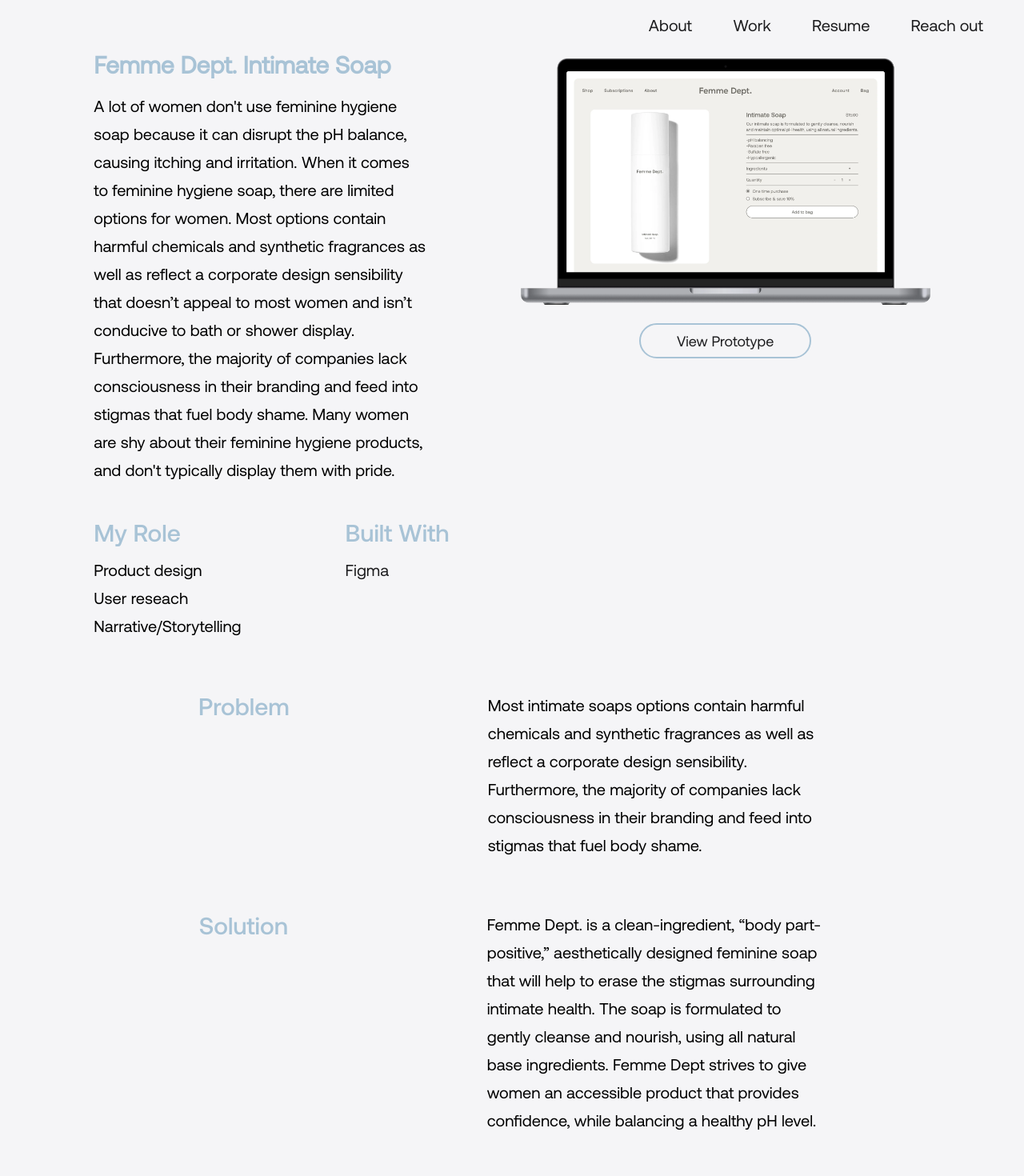
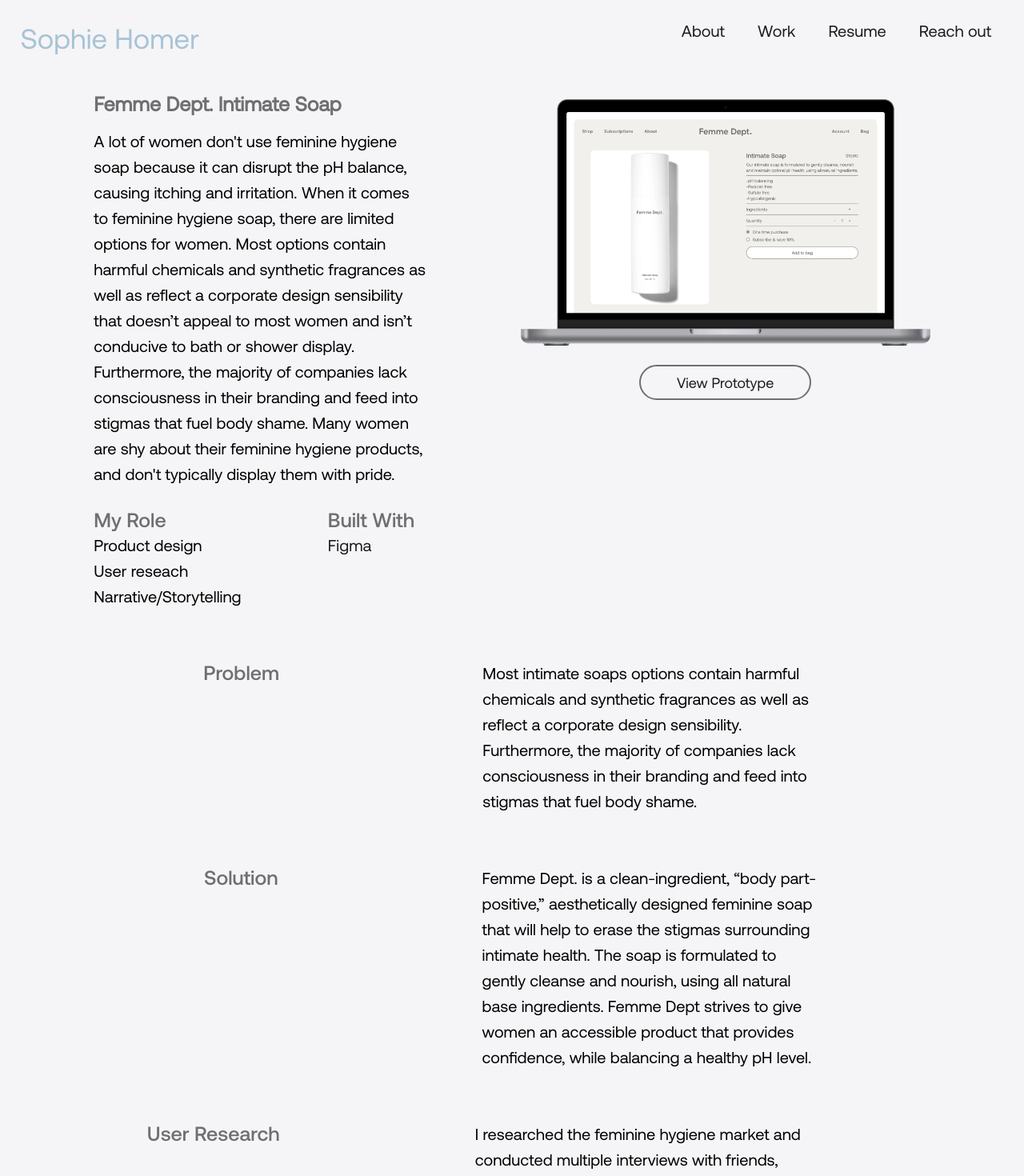
Before and after one commit to sophiehomer/react_portfolio, a React (Create React App) app: page /femme_dept in a window 1280 px wide. Shown: the top 1470 px of the page at 80% size. Built offline with nearby package versions, Linux system fonts and the light colour scheme.

Commit message:
css modificatons

```diff
--- a/src/components/About/index.js
+++ b/src/components/About/index.js
@@ -4,7 +4,7 @@
 import Portfolio from '../../components/Portfolio'
 
 
-const Work = () => {
+const About = () => {
   return (
     <section className="aboutContent" id="aboutContent">
       <div className="aboutTextDiv">
@@ -21,4 +21,4 @@
   )
 }
 
-export default Work
+export default About
--- a/src/components/Footer/index.js
+++ b/src/components/Footer/index.js
@@ -1,17 +1,17 @@
 import React from 'react'
 import './styles.css'
-import { FaGithub } from 'react-icons/fa';
-import { FaLinkedin } from 'react-icons/fa';
-import { AiFillMail } from 'react-icons/ai';
-import { AiOutlineTwitter } from 'react-icons/ai'
+// import { FaGithub } from 'react-icons/fa';
+// import { FaLinkedin } from 'react-icons/fa';
+// import { AiFillMail } from 'react-icons/ai';
+// import { AiOutlineTwitter } from 'react-icons/ai'
 
 
 const Footer = () => {
   return (
       <footer>
-          <a href='https://github.com/sophiehomer' className='githubIcon'><FaGithub size={25}/></a>
+          {/* <a href='https://github.com/sophiehomer' className='githubIcon'><FaGithub size={25}/></a>
           <a href='https://www.linkedin.com/in/sophie-homer-94603633/' className='linkedInIcon'><FaLinkedin size={25}/></a>
-          <a href='mailto:sophiehomer94@gmail.com' className='emailIcon'><AiFillMail size={25}/></a>
+          <a href='mailto:sophiehomer94@gmail.com' className='emailIcon'><AiFillMail size={25}/></a> */}
       </footer>
   )
 }
--- a/src/components/Header/index.js
+++ b/src/components/Header/index.js
@@ -1,5 +1,6 @@
 import React from 'react'
 import './styles.css'
+
 // import Navigation from '../Navigation'
 
 const Header = (props) => {
@@ -7,7 +8,9 @@
     <header className="header">
         {/* <Navigation setPage = {props.setPage} /> */}
         <>
-       {/* <h1 className="sophieHomer">SOPHIE HOMER</h1> */}
+          {/* <Link to="/about_extended" className="aboutNav">
+            Sophie Homer
+          </Link> */}
         </>
     </header>
   )
--- a/src/components/Navigation_project/index.js
+++ b/src/components/Navigation_project/index.js
@@ -8,6 +8,10 @@
     props.setPage(e.target.innerText)
   }
   return (
+    <div className="nav-project">
+     <Link to="/sophie_homer_portfolio" className="home">
+        Sophie Homer
+      </Link>
     <nav className="projectNav">
       <Link to="/about_extended" className="aboutNav">
         About
@@ -20,6 +24,7 @@
       </Link>
       <a href='mailto:sophiehomer94@gmail.com' className='contactNav'>Reach out</a>
   </nav>
+  </div>
   )
 }
 
--- a/src/index.css
+++ b/src/index.css
@@ -20,6 +20,12 @@
 }
 
 @font-face {
+  font-family: aeonik-RegularItalic;
+  src: local("aeonik-regularItalic"), url("./fonts/Aeonik-RegularItalic.ttf") format("truetype");
+
+}
+
+@font-face {
   font-family: mattone-regular;
   src: local("mattone-regular"), url("./fonts/Mattone-Regular.ttf") format("truetype");
 }
@@ -29,7 +35,6 @@
   display:flex;
   flex-direction: column;
   margin-top: 2%;
-
 }
 
 .about,
@@ -66,8 +71,28 @@
   display:flex;
   flex-direction: row;
   justify-content: flex-end;
-  padding-top: 1.5%;
-  padding-bottom: 1.5%;
+  margin-top: 2%;
+  margin-bottom: 5%;
+  color: #1D1D1F;
+  width:80%;
+}
+
+.nav-project {
+  display:flex;
+  flex-direction: row;
+  justify-content: space-between;
+  color: #1D1D1F;
+
+}
+
+.home {
+font-size: 35px;
+text-decoration: none;
+margin-left: 2%;
+margin-top: 2%;
+/* color: #1D1D1F; */
+color:#A8C3D6;
+
 }
 
 .aboutNav {
@@ -171,7 +196,7 @@
 .aboutText {
   font-weight: normal;
   font-size: 25px;
-  line-height: 35px;
+  line-height: 32px;
   padding-bottom: 2%;
   margin-bottom: 0%;
   letter-spacing: 0.01em !important;
@@ -196,7 +221,7 @@
   flex-direction: column;
   align-items: center;
   justify-content: space-evenly;
-  padding-bottom: 10%;
+  /* padding-bottom: 10%; */
 }
 /* ---------------------------------  RESUME -------------------------------- */
 .resumePage {
@@ -209,48 +234,52 @@
 
 .workHistory {
   font-family: aeonik-regular, sans-serif !important;
-  font-size: 30px;
+  font-size: 25px;
   margin-bottom: 2%;
+  margin-top: 0%;
 }
 
 .job {
   font-family: aeonik-regular, sans-serif;
-  font-size: 25px;
+  font-size: 20px;
   margin-bottom: 0%;
 
 }
 
 .jobDate {
   font-family: aeonik-regular, sans-serif;
-  font-size: 20px;
+  font-size: 16px;
   margin-top: 1%;
-  color:#A8C3D6;
+  /* color:#A8C3D6; */
+  color: #6E6E73;
+
 }
 
 .stromaJobDate {
   font-family: aeonik-regular, sans-serif;
-  font-size: 20px;
+  font-size: 16px;
   margin-top: 1%;
-  color:#A8C3D6;
+  /* color:#A8C3D6; */
+  color: #6E6E73;
   margin-bottom: 1%;
 }
 
 .jobDescription {
   margin-top: 0%;
-  font-size: 20px;
-  font-family: aeonik-regular, sans-serif;
-  line-height: 28px;
+  font-size: 18px;
+  font-family: aeonik-regular, sans-serif;
+  line-height: 32px;
 }
 
 .resumeAppsAndParadigmsTitle {
   font-family: aeonik-regular, sans-serif;
-  font-size: 30px;
+  font-size: 25px;
   margin-bottom: 2%;
 }
 
 .resumeSkills {
   font-family: aeonik-regular, sans-serif;
-  font-size: 30px;
+  font-size: 25px;
   margin-bottom: 2%;
 }
 
@@ -258,24 +287,25 @@
 .resumeTechnical,
 .resumeDesign {
   font-family: aeonik-regular, sans-serif;
-  font-size: 30px;
-  color: #A8C3D6;
+  font-size: 20px;
+  /* color: #A8C3D6; */
+  color: #6E6E73;
   margin-bottom: 1%;
 }
 
 .resumeAppsAndParadigms {
+  font-size: 20px;
+  font-family: aeonik-regular, sans-serif;
+}
+
+.educationTitle {
   font-size: 25px;
-  font-family: aeonik-regular, sans-serif;
-}
-
-.educationTitle {
-  font-size: 30px;
   margin-bottom: 2%;
   font-family: aeonik-regular, sans-serif !important;
 }
 
 .education {
-  font-size: 25px;
+  font-size: 20px;
   margin-bottom: 0%;
   font-family: aeonik-regular, sans-serif;
 }
@@ -283,12 +313,16 @@
 
 .resumeDownload {
   text-decoration: none;
-  color: #1D1D1F;
-  font-size: 25px;
-  font-family: aeonik-regular, sans-serif;
-  margin-top: 4%;
+  color: #6E6E73;
+  font-size: 20px;
+  font-family: aeonik-regularItalic;
+  margin-top: 8%;
   margin-bottom: 4%;
   cursor: pointer;
+}
+
+.resumeDownload:hover {
+  text-decoration: underline;
 }
 
 /* ---------------------------------  WORK -------------------------------- */
@@ -305,16 +339,18 @@
 .third,
 .fourth {
 text-align: left;
-font-size: 30px;
-color:#A8C3D6;
+font-size: 25px;
+/* color:#A8C3D6; */
+color: #6E6E73;
 font-family: aeonik-regular, sans-serif !important;
 margin-bottom: 0%;
 }
 
 .first {
 text-align: left;
-font-size: 30px;
-color:#A8C3D6;
+font-size: 25px;
+/* color:#A8C3D6; */
+color: #6E6E73;
 font-family: aeonik-regular, sans-serif !important;
 margin-bottom: 0%;
 margin-top: 0%;
@@ -323,20 +359,20 @@
 .firstSummary,
 .secondSummary {
   font-size: 20px;
-  line-height: 35px;
+  line-height: 32px;
   font-weight: normal;
 }
 
 .thirdSummary {
   font-size: 20px;
-  line-height: 35px;
+  line-height: 32px;
   font-weight: normal;
   margin-bottom: 8%;
 }
 
 .fourthSummary {
-  font-size: 25px;
-  line-height: 35px;
+  font-size: 20px;
+  line-height: 32px;
   font-weight: normal;
   margin-top: 0%;
 }
@@ -563,12 +599,14 @@
 }
 /* ----------------------------- FEMME DEPT PAGE ---------------------------- */
 .projectTitle {
-  font-size: 30px;
+  font-size: 25px;
   font-weight: 600;
   text-align: left;
   margin-bottom: 4%;
   margin-top: 0%;
-  color:#A8C3D6;
+  /* color:#A8C3D6; */
+  color: #6E6E73;
+
 
 }
 
@@ -600,7 +638,7 @@
 .femmeDeptSummary {
   text-align:left;
   font-weight: normal;
-  line-height: 35px;
+  line-height: 32px;
   margin-top: 0%;
   margin-bottom: 0%;
   font-size: 20px;
@@ -610,9 +648,7 @@
   font-size: 25px;
   margin-bottom: 2%;
   margin-top: 2%;
-  /* color: #1D1D1F; */
-  /* color: #A8D80A; */
-  color:#A8C3D6;
+  color: #1D1D1F;
   font-weight: 500;
   text-decoration: none !important;
 }
@@ -624,7 +660,7 @@
 .technologiesUsed {
   text-align:left;
   font-weight: normal;
-  line-height: 35px;
+  line-height: 32px;
   margin-top: 0%;
   margin-bottom: 3%;
   /* letter-spacing: 0.01em; */
@@ -643,7 +679,7 @@
   border-radius: 24px;
   background-color: transparent;
   color: #1D1D1F;
-  border: 2.5px solid #A8C3D6;
+  border: 2px solid #6E6E73;
   /* letter-spacing: 0.02em; */
   font-size: 18px;
   font-family: aeonik-regular, sans-serif;
@@ -656,15 +692,17 @@
   align-items: flex-start;
   font-family: aeonik-medium, sans-serif;
   margin: 0;
-  font-size: 30px;
-  line-height: 2;
-  color:#A8C3D6;
+  font-size: 25px;
+  line-height: 32px;
+  /* color:#A8C3D6; */
+  color: #6E6E73;
 
 }
 
 .femmeDeptRole {
   margin: 0;
   font-size: 20px;
+ line-height: 32px;
 }
 
 .femmeDeptTechnology {
@@ -673,9 +711,10 @@
   align-items: flex-start;
   padding-left: 100%;
   width: 120%;
-  font-size: 30px;
-  color:#A8C3D6;
-  line-height: 2;
+  font-size: 25px;
+  /* color:#A8C3D6; */
+  color: #6E6E73;
+  line-height: 32px;
   font-family: aeonik-medium, sans-serif;
 }
 
@@ -685,7 +724,7 @@
   align-items: baseline;
   font-size: 20px;
   text-align: left;
-  line-height: 35px;
+  line-height: 32px;
 }
 
 .femmedeptsvg {
@@ -696,7 +735,7 @@
   font-weight: 400;
   margin: 0;
   font-size: 20px;
-  line-height: 1.75;
+  line-height: 32px;
   font-family: aeonik-regular, sans-serif;
   color: #1D1D1F;
 }
@@ -722,11 +761,12 @@
 .problem,
 .solution,
 .research {
-font-size: 30px;
+font-size: 25px;
 margin: 0;
 font-weight: 500;
 /* letter-spacing: 0.01em; */
-color:#A8C3D6;
+/* color:#A8C3D6; */
+color: #6E6E73;
 font-family: aeonik-medium;
 
 }
@@ -735,38 +775,43 @@
 .solutionSummary,
 .researchSummary {
   width: 33%;
+  font-size: 20px;
   text-align: left;
   margin: 0;
-  line-height: 35px;
-  /* letter-spacing: 0.01em; */
+  line-height: 32px;
 
 }
 
 .competitiveAnalysis {
   margin-top: 4%;
   margin-bottom: 2%;
-  font-size: 30px;
+  font-size: 25px;
   font-weight: 500;
-  color:#A8C3D6;
+  /* color:#A8C3D6; */
+color: #6E6E73;
   font-family: aeonik-medium, sans-serif;
 }
 
 .basicDesignElements {
   margin-top: 4%;
   margin-bottom: 2%;
-  font-size: 30px;
+  font-size: 25px;
   font-weight: 500;
   font-family: aeonik-medium, sans-serif;
-  color:#A8C3D6;
+  /* color:#A8C3D6; */
+color: #6E6E73;
+
 }
 
 .finalDesign {
   margin-top: 4%;
   margin-bottom: 2%;
-  font-size: 30px;
+  font-size: 25px;
   font-weight: 500;
   font-family: aeonik-medium, sans-serif;
-  color:#A8C3D6;
+  /* color:#A8C3D6; */
+color: #6E6E73;
+
 }
 
 
@@ -864,7 +909,7 @@
 .kitSummary {
   text-align:left;
   font-weight: normal;
-  line-height: 35px;
+  line-height: 32px;
   margin-top: 0%;
   font-size: 20px;
   /* letter-spacing: 0.01em; */
@@ -881,7 +926,7 @@
   align-items: baseline;
   font-size: 20px;
   text-align: left;
-  line-height: 35px;
+  line-height: 32px;
   width: 100%;
   margin-top: -5%;
 }
@@ -890,6 +935,7 @@
   margin: 0;
   font-size: 20px;
   width: 120%;
+ line-height: 32px;
 }
 
 .kitTechnology {
@@ -897,8 +943,8 @@
   font-family: aeonik-medium, sans-serif;
   font-size: 30px;
   margin-left: 80%;
-  line-height: 2;
   color:#A8C3D6;
+ line-height: 32px;
 }
 
 .website {
@@ -959,7 +1005,7 @@
 .dinnerDrinkSummary {
   text-align:left;
   font-weight: normal;
-  line-height: 35px;
+  line-height: 32px;
   margin-top: 0%;
   font-size: 20px;
   width: 100%
@@ -971,7 +1017,8 @@
   align-items: baseline;
   font-size: 20px;
   text-align: left;
-  line-height: 35px;
+  line-height: 32px;
+
   width: 100%;
 }
 
@@ -986,7 +1033,7 @@
   font-size: 30px;
   width: 120%;
   margin-left: 80%;
-  line-height: 2;
+  line-height: 32px;
   color: #A8C3D6;
 
 }
@@ -997,6 +1044,7 @@
   font-size: 20px;
   margin: 0%;
   color: #1D1D1F;
+ line-height: 32px;
 }
 
 .dinnerDrinkImage {
```
